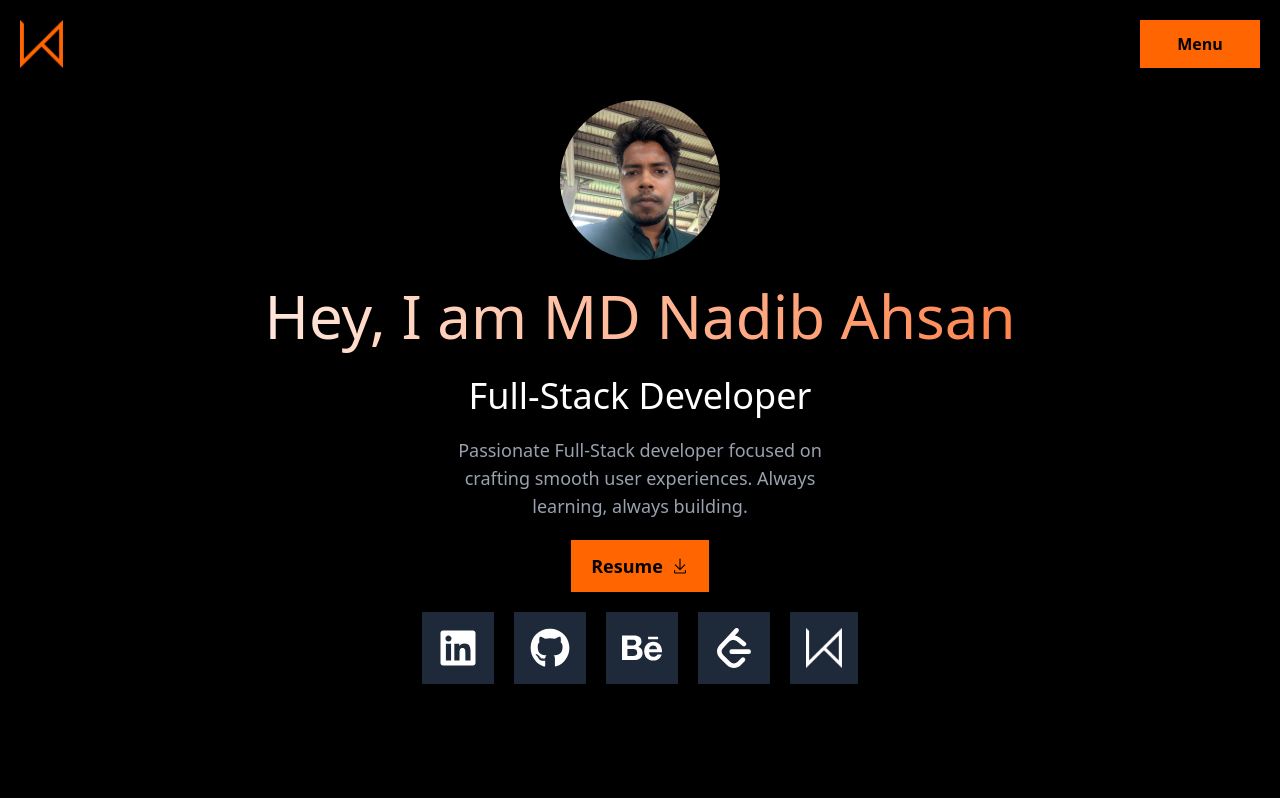
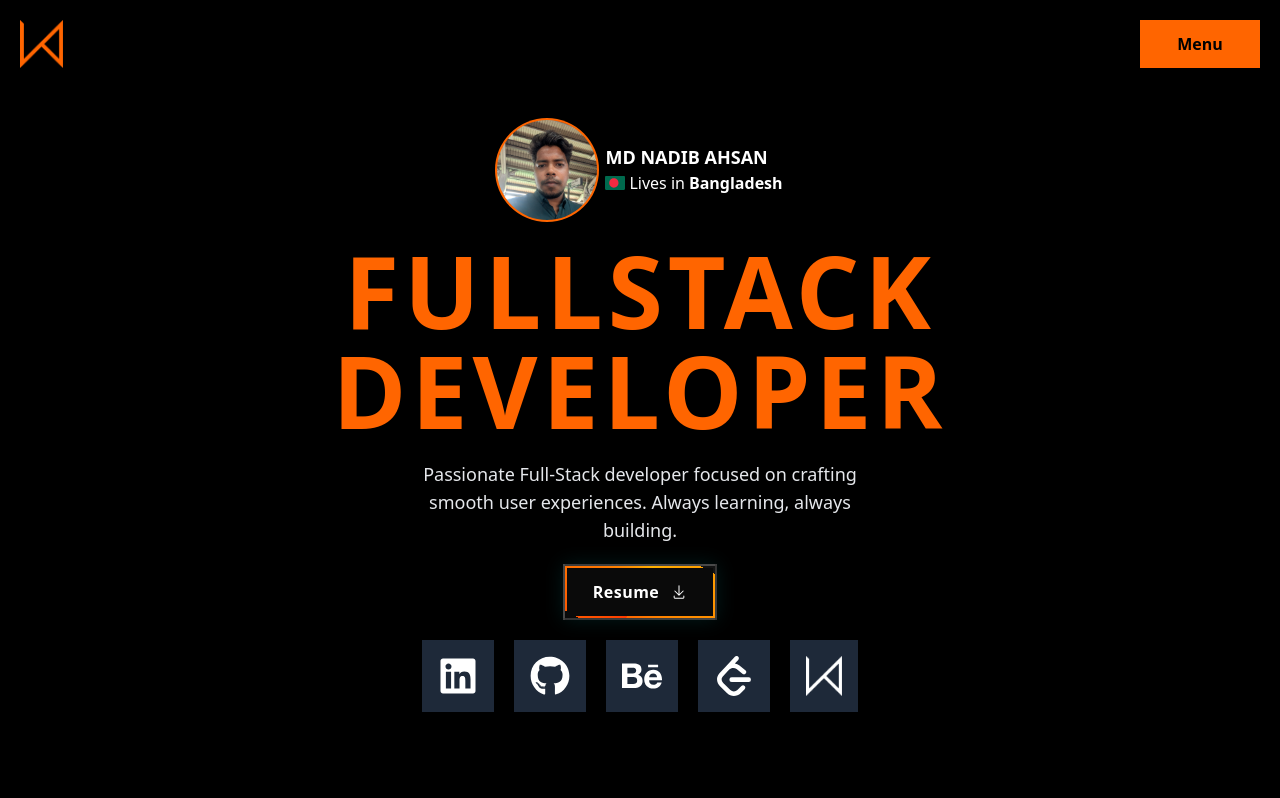
Before and after one commit to nadibahsan10/portfolio, a React (Vite) app: page / in a window 1280 px wide. Shown: the top 798 px of the page. Built offline with nearby package versions, Linux system fonts and the light colour scheme.

Commit message:
update 1.3

```diff
--- a/index.html
+++ b/index.html
@@ -4,7 +4,7 @@
     <meta charset="UTF-8" />
     <link rel="icon" type="image/svg+xml" href="/logo2.png" />
     <meta name="viewport" content="width=device-width, initial-scale=1.0" />
-    <title>Vite + React</title>
+    <title>MD Nadib Ahsan</title>
   </head>
   <body>
     <div id="root"></div>
--- a/src/Components/About.jsx
+++ b/src/Components/About.jsx
@@ -2,7 +2,7 @@
 import SectionHeader from "./SectionHeader";
 const About = () => {
   return (
-    <div className="container pb-30 pt-30">
+    <div className="container min-h-screen py-40">
       <SectionHeader title="About Me" />
       <div className="grid grid-cols-2">
         <div className="text-white">
--- a/src/Components/AutoPlay.jsx
+++ b/src/Components/AutoPlay.jsx
@@ -112,7 +112,7 @@
   };
 
   return (
-    <div className="w-full mx-auto mt-15 sm:mt-20 md:mt-30">
+    <div className="w-full mx-auto mt-15 sm:my-20 md:my-22">
       <Slider {...settings}>
         {techStack.map((icon, index) => (
           <div key={index} className="   px-2 flex justify-center items-center">
--- a/src/Components/Hero.jsx
+++ b/src/Components/Hero.jsx
@@ -6,33 +6,49 @@
 import { FaBehance } from "react-icons/fa";
 import { SiLeetcode } from "react-icons/si";
 import AutoPlay from "./AutoPlay";
+
 import logo from "/logo.png";
 const Hero = () => {
   return (
-    <div>
-      <div className="container pt-15">
+    <div className="min-h-screen">
+      <div className="container pt-40 xl:pt-20">
         <div className="mt-10">
+          <div className="flex gap-2 justify-center items-center">
             <img
               src={profile}
-            className="h-30 w-30 md:w-40 md:h-40  rounded-full mx-auto bg-amber-100"
+              className="h-15 w-15 md:w-20 md:h-20 lg:w-25 lg:h-25 rounded-full  bg-amber-100 ring-2 ring-primary"
               alt=""
             />
-          <h1 className="text-5xl sm:text-6xl bg-gradient-to-r text-center  mt-4 leading-[80px] from-white  to-primary bg-clip-text text-transparent">
-            Hey, I am <span className="block md:inline">MD Nadib Ahsan</span>
+            <div>
+              <h2 className="text-lg  font-bold uppercase  text-white">
+                MD Nadib Ahsan
+              </h2>
+              <p className="text-white inline-flex items-center gap-1">
+                <img
+                  src="/bd.svg"
+                  alt="bg Flag"
+                  className="h-[18px] w-[20px]"
+                />
+                Lives in <span className="font-semibold">Bangladesh</span>
+              </p>
+            </div>
+          </div>
+          <h1 className="text-[50px] md:text-[72px]  lg:text-[100px]  text-center uppercase font-bold tracking-wider leading-15 md:leading-20 lg:leading-25 text-primary my-5">
+            FullStack <br /> Developer
           </h1>
-          <h2 className="text-3xl sm:text-4xl text-center  text-white my-5">
-            Full-Stack Developer
-          </h2>
-          <p className="text-lg text-center max-w-[400px] mx-auto text-gray-400">
+          <p className="text-lg  text-center max-w-[500px] mx-auto text-gray-200">
             Passionate Full-Stack developer focused on crafting smooth user
             experiences. Always learning, always building.
           </p>
+
+          <div className=" flex my-5  justify-center">
             <a
               href="https://drive.google.com/uc?export=download&id=1ja7Fl4VI2N6AI9TJ3VR_HYG1qtHC_5o8"
-            className="px-5 py-3 bg-primary flex items-center gap-2 max-w-min font-semibold text-lg hover:bg-primary/70 mx-auto my-5"
+              className="super-button "
             >
               Resume <GoDownload />
             </a>
+          </div>
 
           <div className="flex items-center text-[20px] sm:text-[24px] md:text-[40px] text-white justify-center gap-5">
             <a
--- a/src/index.css
+++ b/src/index.css
@@ -15,7 +15,7 @@
 }
 @layer utilities {
   .container {
-    @apply mx-auto px-2;
+    @apply mx-auto px-5;
   }
 }
 @layer components {
@@ -87,3 +87,71 @@
     transform: rotate(360deg);
   }
 }
+/* From Uiverse.io by jawad_8494 */
+.super-button {
+  position: relative;
+  display: inline-flex;
+  align-items: center;
+  justify-content: center;
+  gap: 12px;
+  padding: 14px 28px;
+  background: linear-gradient(145deg, #0000, #1c1c1c);
+  border: 2px solid rgba(255, 255, 255, 0.2);
+
+  color: #fff;
+  font-size: 16px;
+  font-weight: 600;
+  letter-spacing: 0.5px;
+  cursor: pointer;
+  overflow: hidden;
+  transition: all 0.4s ease-in-out;
+  box-shadow: 0 0 20px rgba(0, 255, 255, 0.1);
+  backdrop-filter: blur(8px);
+  z-index: 1;
+}
+
+.super-button::before {
+  content: "";
+  position: absolute;
+  top: -50%;
+  left: -50%;
+  width: 200%;
+  height: 200%;
+  background: conic-gradient(from 0deg, #ff3900, #ffb200, #ff6500);
+  animation: rotate 4s linear infinite;
+  z-index: -2;
+}
+
+.super-button::after {
+  content: "";
+  position: absolute;
+  inset: 2px;
+  background: #0a0a0a;
+  border-radius: inherit;
+  z-index: -1;
+}
+
+.super-button:hover {
+  transform: scale(1.05);
+  box-shadow: 0 0 40px #ff6500;
+}
+
+.super-button:hover .arrow {
+  transform: translateX(6px);
+}
+
+.arrow {
+  width: 22px;
+  height: 22px;
+  transition: transform 0.3s ease-in-out;
+  color: #00ffff;
+}
+
+@keyframes rotate {
+  0% {
+    transform: rotate(0deg);
+  }
+  100% {
+    transform: rotate(360deg);
+  }
+}
```
Also changed, not shown: public/bd.svg (added). Lines whose indentation alone changed are shown as unchanged.
